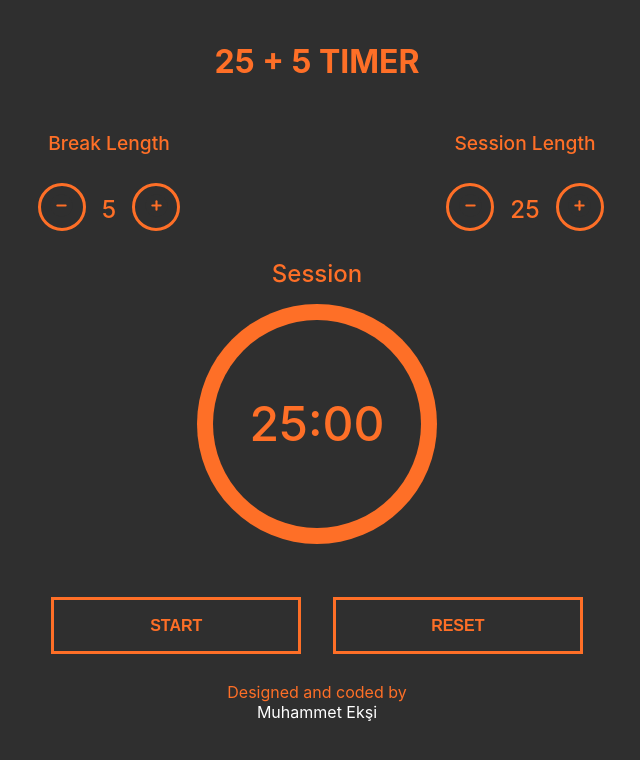
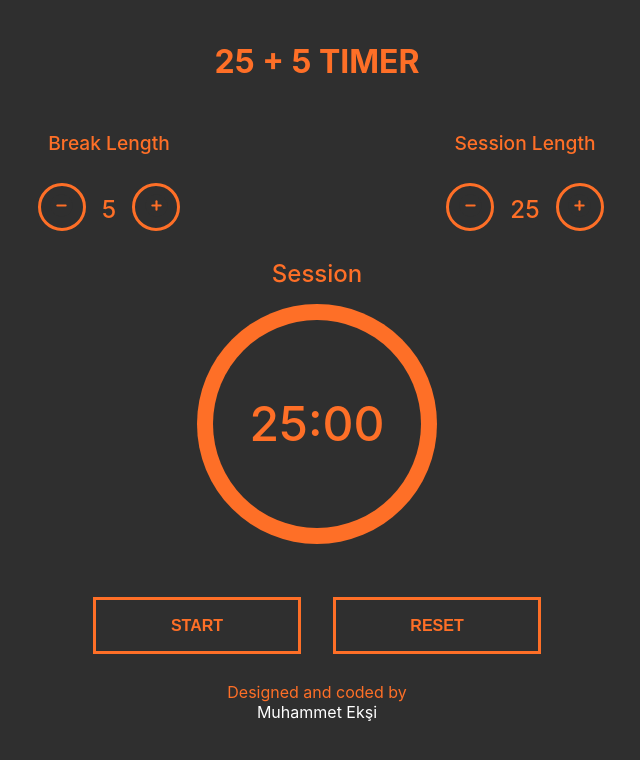
Before and after one commit to m3xy0/pomodoro-app, a React (Create React App) app: page / in a window 1280 px wide. Shown: the top 760 px of the page, without its empty margins (323-963 px from the left). Built offline with nearby package versions, Linux system fonts and the light colour scheme.

Commit message:
css improved

```diff
--- a/public/index.html
+++ b/public/index.html
@@ -13,6 +13,5 @@
   <body>
     <noscript>You need to enable JavaScript to run this app.</noscript>
     <div id="root"></div>
-    <script src="https://cdn.freecodecamp.org/testable-projects-fcc/v1/bundle.js"></script>
   </body>
 </html>
--- a/src/App.css
+++ b/src/App.css
@@ -87,7 +87,7 @@ h1 {
 #start_stop, #reset {
   border-radius: 0;
   display: inline-block;
-  width: 30%;
+  width: 25%;
   padding: 2% 4%;
   color:#fe6f27;
   font-weight:900;
```
